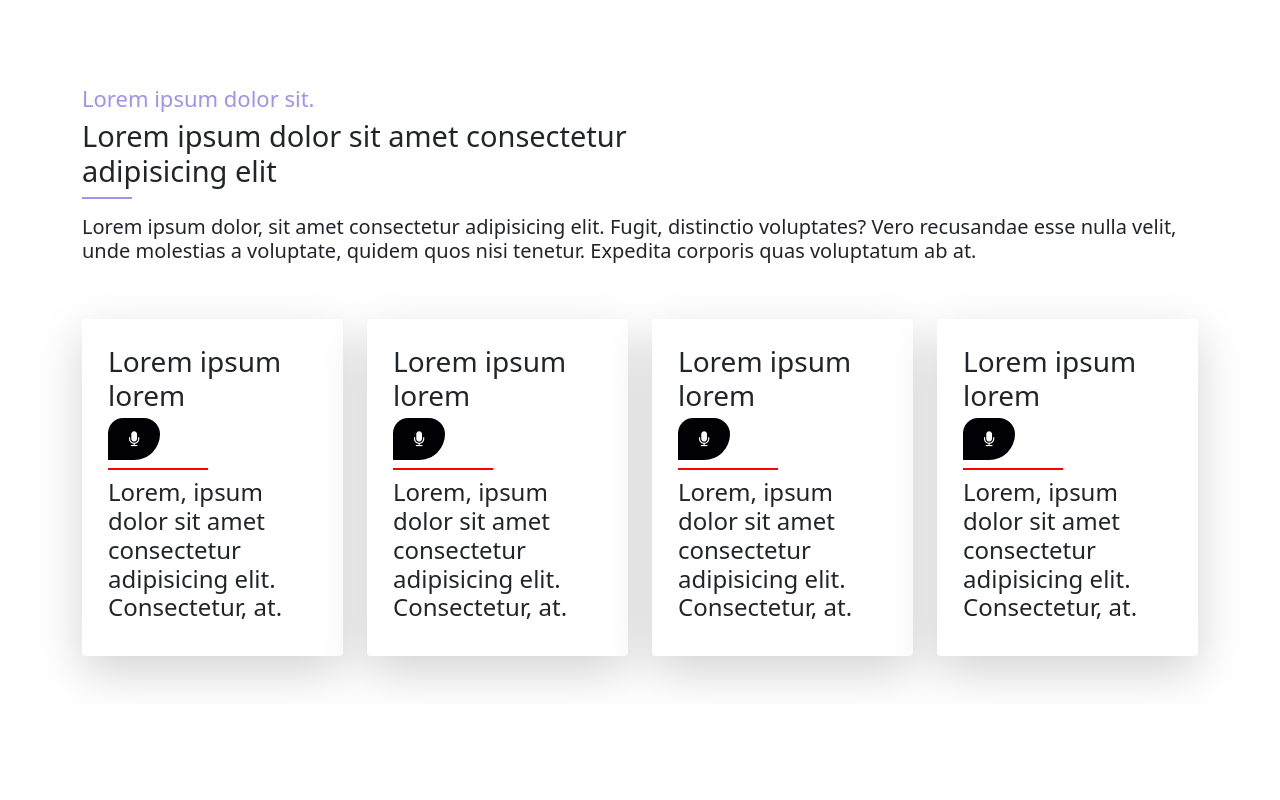
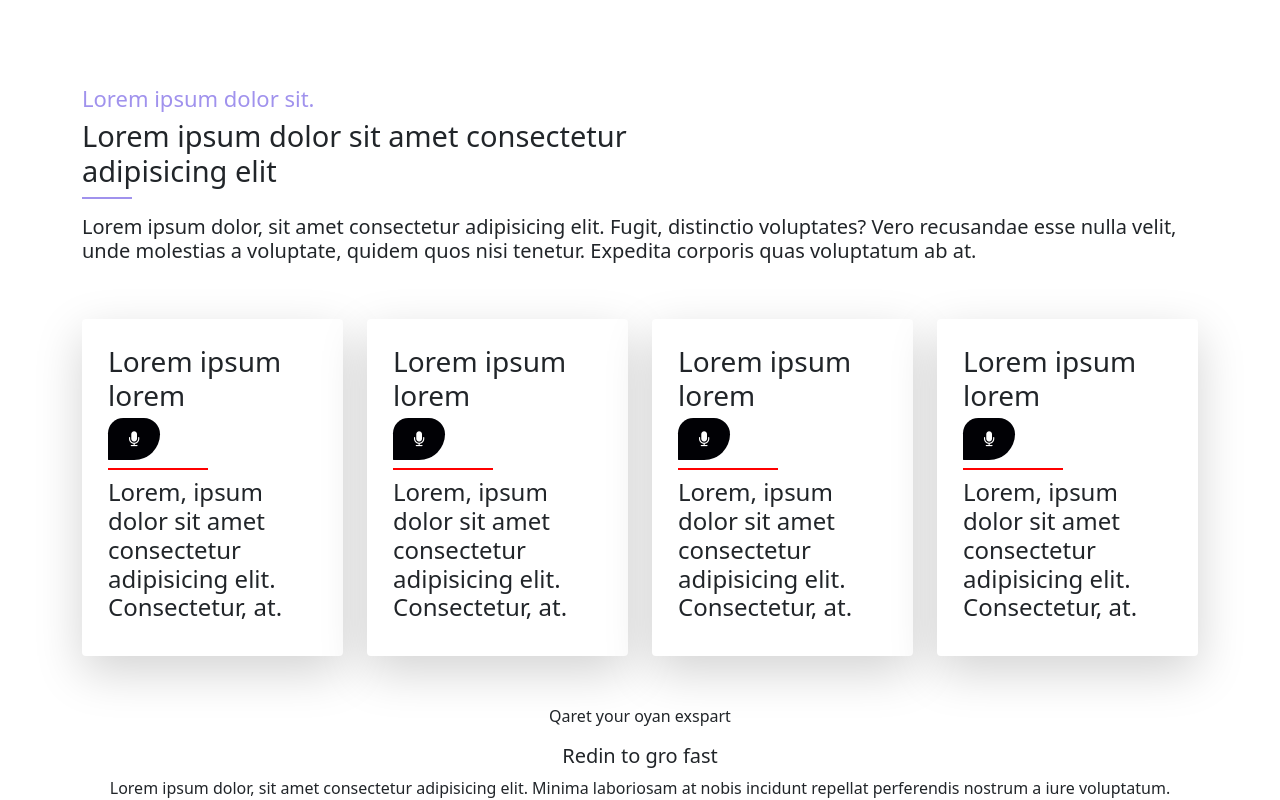
Before and after one commit to mdruhulamin2580/dya24, a plain HTML site: page day24.html in a window 1280 px wide. Shown: the part 815-1615 px from the top of the page. Before the commit the page ends 1519 px from the top, so only its background shows below. Drawn offline with nearby package versions, Linux system fonts and the light colour scheme.

Commit message:
Update day24.html

```diff
--- a/day24.html
+++ b/day24.html
@@ -126,7 +126,7 @@
 
               <div class="shadow-lg p-3 mb-5 bg-body rounded mt-5">
                 <div class="prodakt">
-                  <h1 class="fs-3">Lorem ipsum lorem</h1>
+                  <h2 class="fs-3">Lorem ipsum lorem</h2>
                   <span><i class="fa fa-microphone" aria-hidden="true"></i>
                   </span>
                   <h3></h3>
@@ -137,6 +137,19 @@
             </div>
            </div>
          </div>
+      </div>
+    </div>
+    <div class="last-part">
+      <div class="row">
+        <div class="div-img1 text-center">
+         <div class="text1">
+          <p>Qaret your oyan exspart</p>
+          <h5>Redin to gro fast</h5>
+          <h3></h3>
+          <span>Lorem ipsum dolor, sit amet consectetur adipisicing elit. Minima laboriosam at nobis incidunt repellat perferendis nostrum a iure voluptatum.</span>
+         </div>
+
+        </div>
       </div>
     </div>
     <!-- Optional JavaScript; choose one of the two! -->
```
